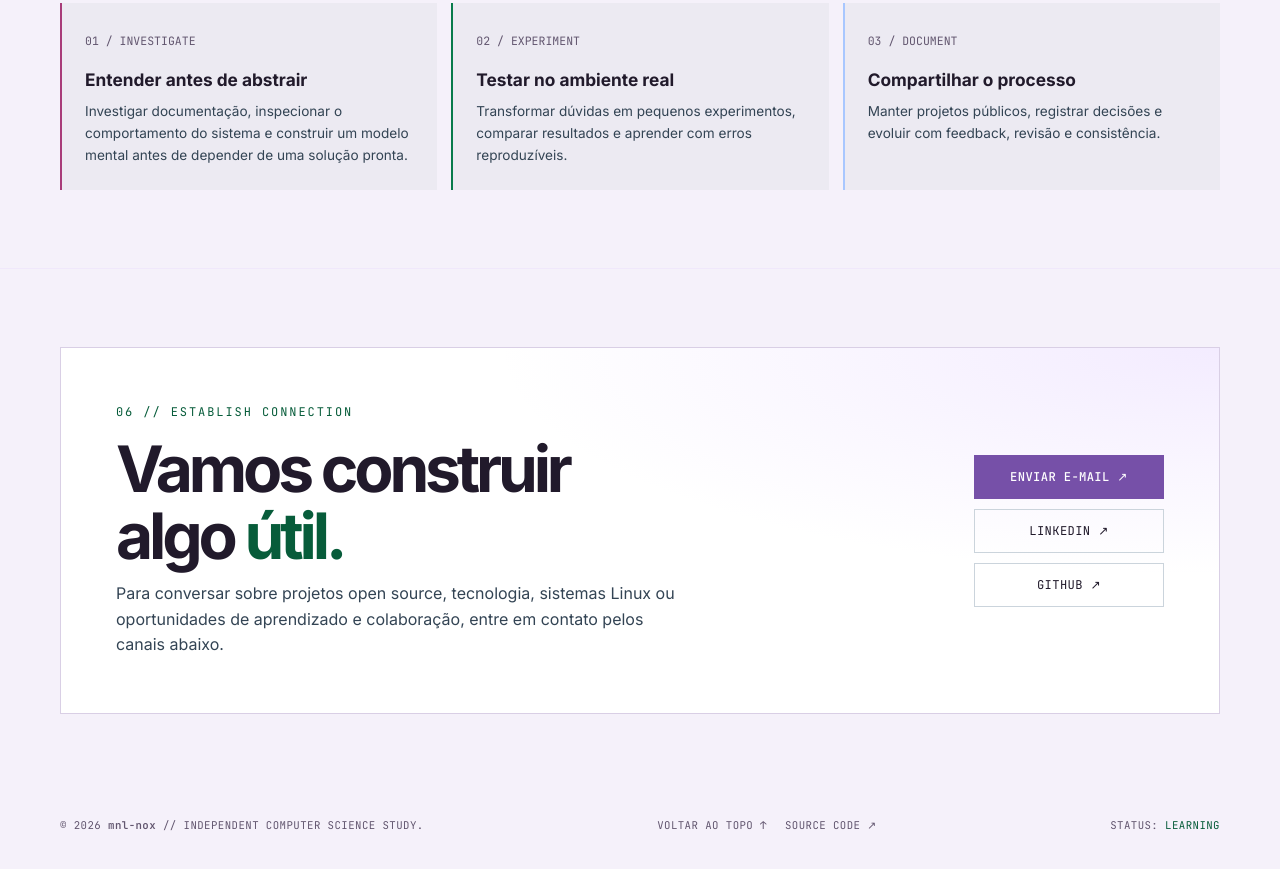
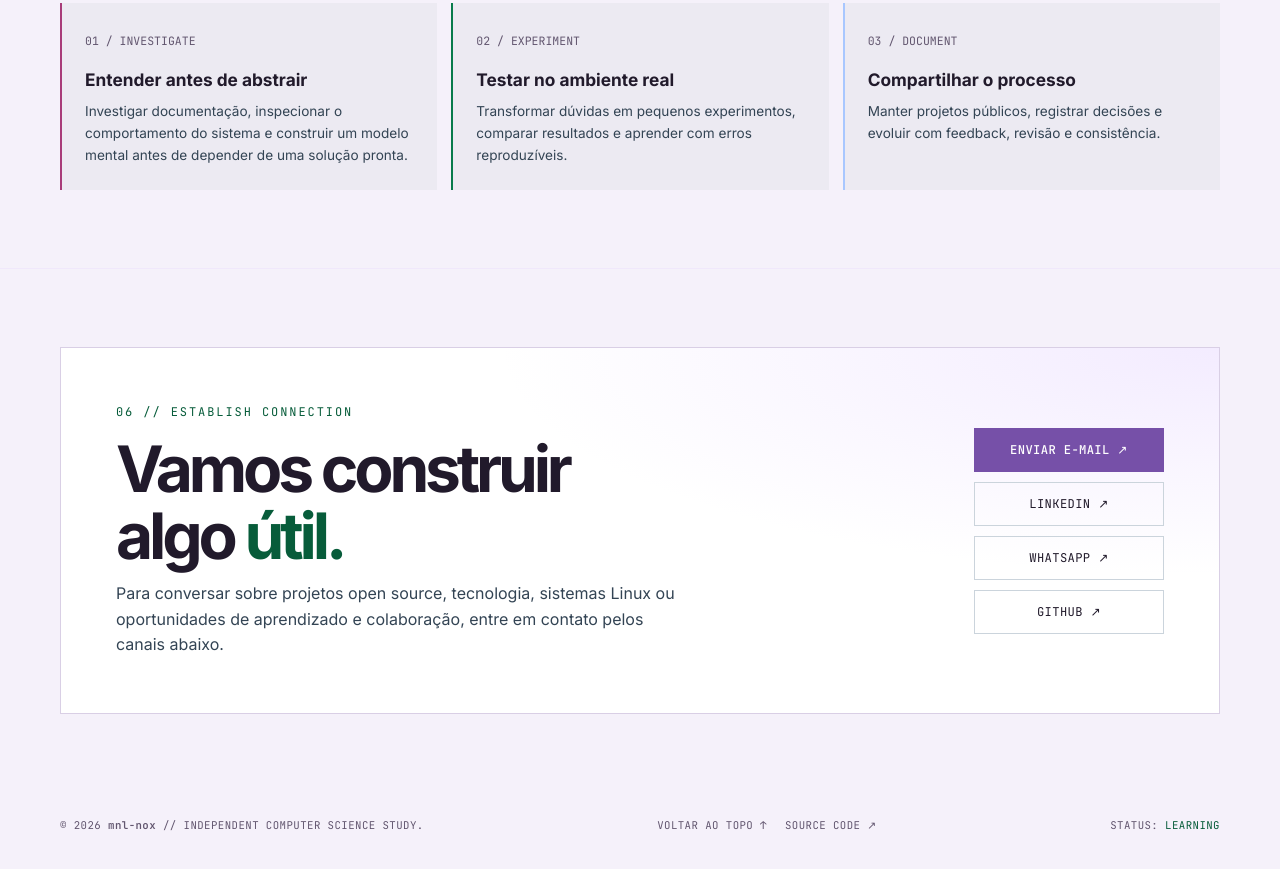
Before and after one commit to mnl-nox/mnl-nox, a plain HTML site: page index.html in a window 1280 px wide. Shown: the part 10767-11636 px from the top of the page. Drawn offline with nearby package versions, Linux system fonts and the light colour scheme.

Commit message:
feat: add WhatsApp contact link

```diff
--- a/index.html
+++ b/index.html
@@ -194,7 +194,8 @@
     </section>
     <section id="contato">
       <div class="wrap">
-        <div class="contact-panel reveal"><div><div class="eyebrow">06 // ESTABLISH CONNECTION</div><h2>Vamos construir<br>algo <span class="green">útil.</span></h2><p>Para conversar sobre projetos open source, tecnologia, sistemas Linux ou oportunidades de aprendizado e colaboração, entre em contato pelos canais abaixo.</p></div><div class="contact-actions"><a class="button button-primary" href="mailto:ghostnether82@gmail.com">ENVIAR E-MAIL ↗</a><a class="button" href="https://www.linkedin.com/in/manoel-e-s-s-042691426/" target="_blank" rel="noreferrer">LINKEDIN ↗</a><a class="button" href="https://github.com/mnl-nox" target="_blank" rel="noreferrer">GITHUB ↗</a></div></div>
+        <div class="contact-panel reveal"><div><div class="eyebrow">06 // ESTABLISH CONNECTION</div><h2>Vamos construir<br>algo <span class="green">útil.</span></h2><p>Para conversar sobre projetos open source, tecnologia, sistemas Linux ou oportunidades de aprendizado e colaboração, entre em contato pelos canais abaixo.</p></div><div class="contact-actions"><a class="button button-primary" href="mailto:ghostnether82@gmail.com">ENVIAR E-MAIL ↗</a><a class="button" href="https://www.linkedin.com/in/manoel-e-s-s-042691426/" target="_blank" rel="noreferrer">LINKEDIN ↗</a>
+          <a class="button" href="https://wa.me/5511913548544" target="_blank" rel="noopener noreferrer" aria-label="Conversar pelo WhatsApp">WHATSAPP ↗</a><a class="button" href="https://github.com/mnl-nox" target="_blank" rel="noreferrer">GITHUB ↗</a></div></div>
       </div>
     </section>
   </main>
```
